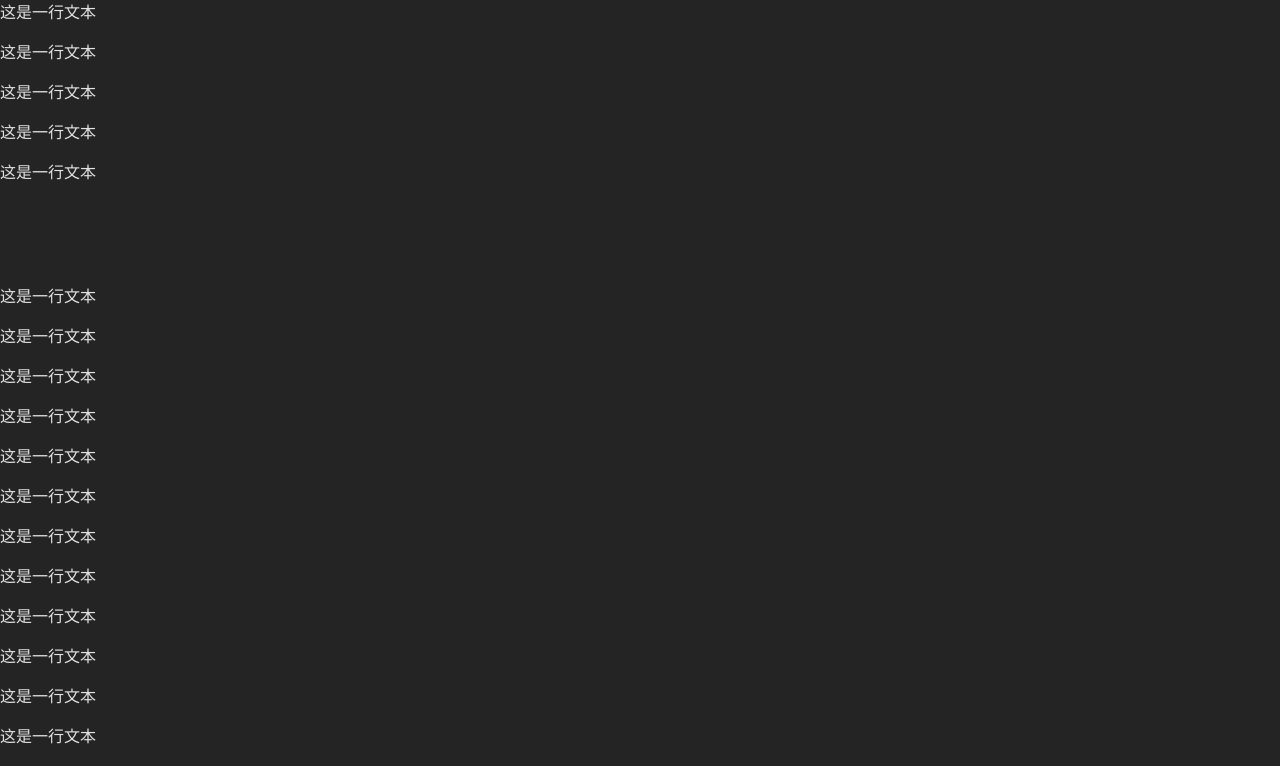
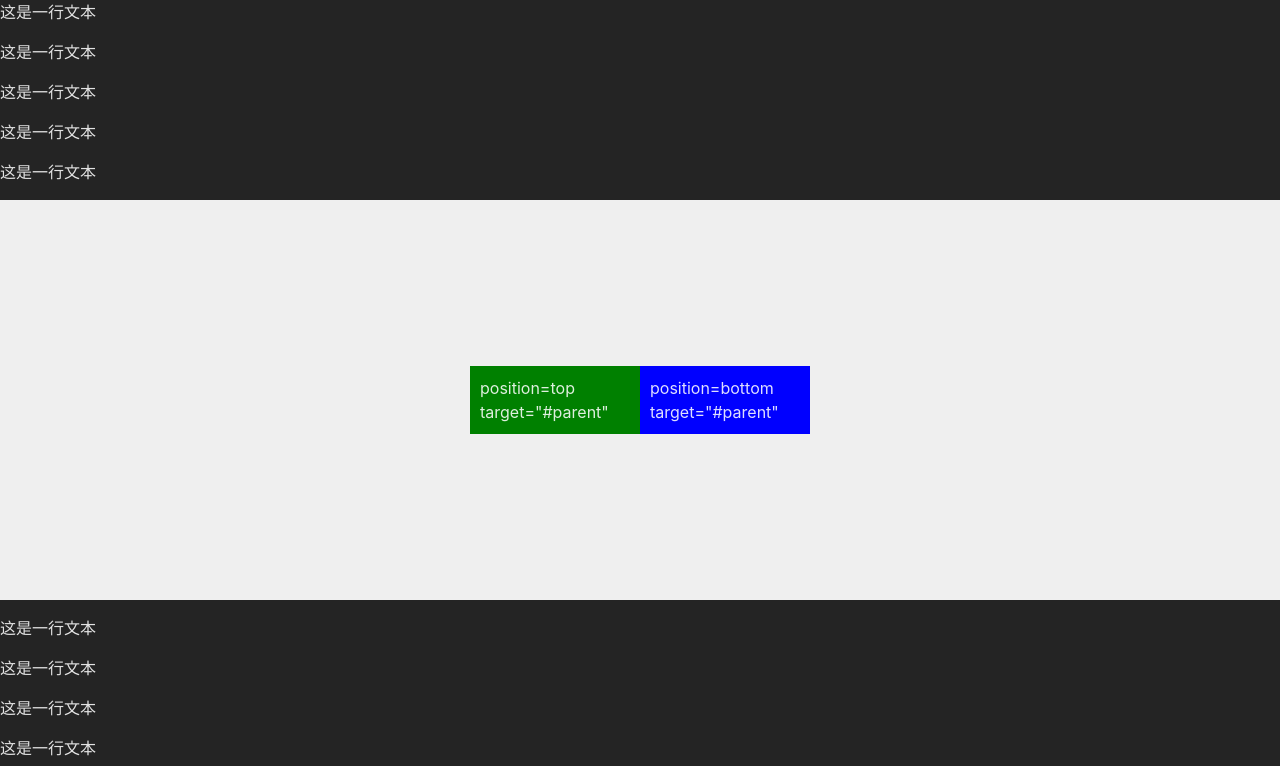
Before and after one commit to CodeListener/element-plus-affix, a Vue app: page / in a window 1280 px wide. Shown: the part 1696-2462 px from the top of the page. Built offline with nearby package versions, Linux system fonts and the light colour scheme.

Commit message:
feat: target

```diff
--- a/src/App.vue
+++ b/src/App.vue
@@ -53,13 +53,31 @@ import Affix from "./components/Affix.vue";
     <p>这是一行文本</p>
     <p>这是一行文本</p>
     <p>这是一行文本</p>
-    <Affix :offset="80" position="bottom"
-      ><div
-        :style="{ backgroundColor: 'green', padding: '10px', width: '150px' }"
+    <div
+      id="parent"
+      :style="{
+        background: '#efefef',
+        height: '400px',
+        display: 'flex',
+        alignItems: 'center',
+        justifyContent: 'center',
+      }"
+    >
+      <Affix :offset="80" position="top" target="#parent"
+        ><div
+          :style="{ backgroundColor: 'green', padding: '10px', width: '150px' }"
+        >
+          position=top target="#parent"
+        </div></Affix
       >
-        position=bottom / offset=80
-      </div></Affix
-    >
+      <Affix :offset="80" position="bottom" target="#parent"
+        ><div
+          :style="{ backgroundColor: 'blue', padding: '10px', width: '150px' }"
+        >
+          position=bottom target="#parent"
+        </div></Affix
+      >
+    </div>
     <p>这是一行文本</p>
     <p>这是一行文本</p>
     <p>这是一行文本</p>
--- a/src/components/Affix.vue
+++ b/src/components/Affix.vue
@@ -21,8 +21,10 @@ const props = withDefaults(
   defineProps<{
     offset?: number;
     position?: "top" | "bottom";
+    // 注意：target不可以为滚动容器
+    target?: string;
   }>(),
-  { offset: 0, position: "top" }
+  { offset: 0, position: "top", target: "" }
 );
 const root = shallowRef<HTMLElement>();
 const {
@@ -32,6 +34,12 @@ const {
   bottom: rootBottom,
   update: updateRoot,
 } = useElementBounding(root);
+
+//  指定父容器
+const target = shallowRef<HTMLElement>();
+// 指定父容器的位置/长宽信息
+const targetRect = useElementBounding(target);
+const transform = ref(0);
 const scrollContainer = shallowRef<HTMLElement | Window>();
 const { height: windowHeight } = useWindowSize();
 const rootStyle = computed<CSSProperties>(() => {
@@ -47,6 +55,7 @@ const affixStyle = computed<CSSProperties>(() => {
     height: `${rootHeight.value}px`,
     top: props.position === "top" ? `${props.offset}px` : "",
     bottom: props.position === "bottom" ? `${props.offset}px` : "",
+    transform: transform.value ? `translateY(${transform.value}px)` : "",
   };
 });
 
@@ -55,7 +64,27 @@ const fixed = ref(false);
 const update = () => {
   if (!scrollContainer.value) return;
   if (props.position === "top") {
-    fixed.value = props.offset >= rootTop.value;
+    if (props.target) {
+      const difference =
+        targetRect.bottom.value - props.offset - rootHeight.value;
+      transform.value = difference < 0 ? difference : 0;
+
+      fixed.value = props.offset > rootTop.value && targetRect.bottom.value > 0;
+    } else {
+      fixed.value = props.offset >= rootTop.value;
+    }
+  } else if (props.target) {
+    fixed.value =
+      windowHeight.value - props.offset < rootBottom.value &&
+      windowHeight.value > targetRect.top.value;
+
+    const difference =
+      windowHeight.value -
+      targetRect.top.value -
+      props.offset -
+      rootHeight.value;
+
+    transform.value = difference < 0 ? -difference : 0;
   } else {
     fixed.value = windowHeight.value - props.offset < rootBottom.value;
   }
@@ -63,6 +92,16 @@ const update = () => {
 
 onMounted(() => {
   scrollContainer.value = window;
+  if (props.target) {
+    target.value =
+      document.querySelector<HTMLElement>(props.target) ?? undefined;
+    if (!target.value) {
+      throw new Error("Target is not existed");
+    }
+  } else {
+    // 如果没有默认设置为document.documentElement
+    target.value = document.documentElement;
+  }
   updateRoot();
 });
 watchEffect(update);
```
Also changed, not shown: 1 other file (tests, documents, lock files or other folders).
